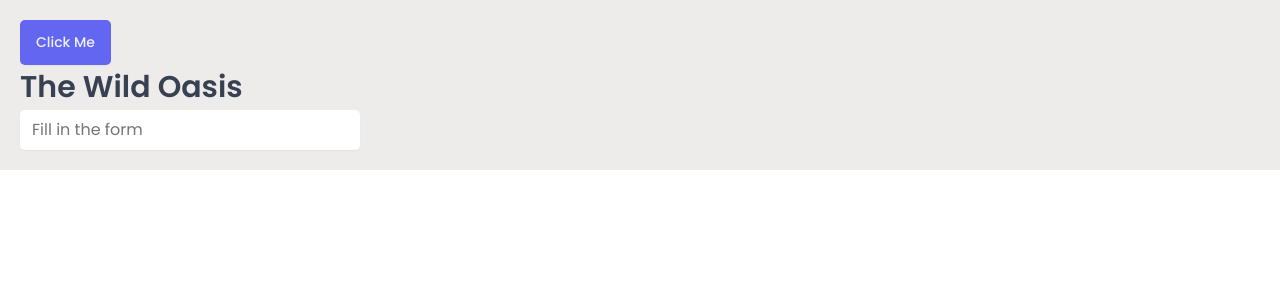
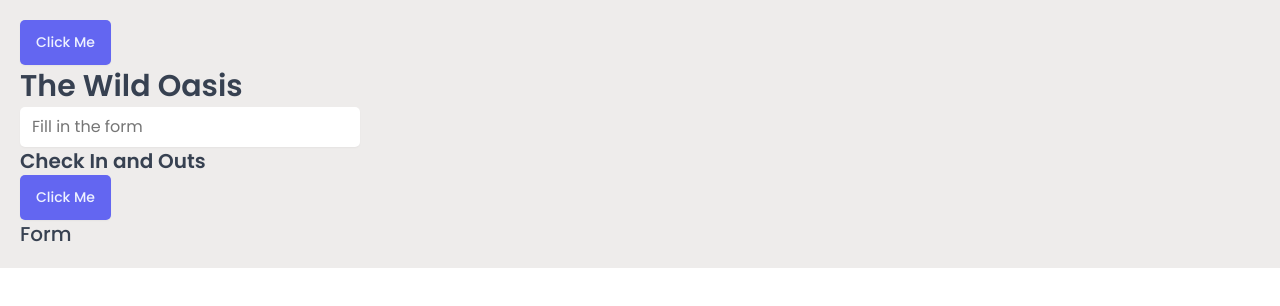
Before and after one commit to muyiwadosunmu/wild-oasis, a React (Vite) app: page / in a window 1280 px wide. Shown: the top 306 px of the page. Built offline with nearby package versions, Linux system fonts and the light colour scheme; a web font is replaced by a local one.

Commit message:
Styled components props and css function

```diff
--- a/src/App.jsx
+++ b/src/App.jsx
@@ -2,11 +2,7 @@
 import GlobalStyles from "./styles/GlobalStyles";
 import Button from "./ui/Button";
 import Input from "./ui/Input";
-
-const H1 = styled.h1`
-  font-size: 30px;
-  font-weight: 600;
-`;
+import Heading from "./ui/Heading";
 
 const StyledApp = styled.div`
   background-color: #eeeceb;
@@ -19,8 +15,11 @@
       <GlobalStyles />
       <StyledApp>
         <Button>Click Me</Button>
-        <H1>The Wild Oasis</H1>
+        <Heading as="h1">The Wild Oasis</Heading>
         <Input placeholder="Fill in the form" />
+        <Heading as="h2">Check In and Outs</Heading>
+        <Button>Click Me</Button>
+        <Heading as="h3">Form</Heading>
       </StyledApp>
     </>
   );
--- /dev/null
+++ b/src/ui/Heading.jsx
@@ -0,0 +1,30 @@
+import styled, { css } from "styled-components";
+
+// const test = css`
+//   text-align: center;
+//   ${10 > 5 && "background-color: yellow"}
+// `;
+
+const Heading = styled.h1`
+  ${(props) =>
+    props.as === "h1" &&
+    css`
+      font-size: 3rem;
+      font-weight: 600;
+    `}
+  line-height: 1.4;
+  ${(props) =>
+    props.as === "h2" &&
+    css`
+      font-size: 2rem;
+      font-weight: 600;
+    `}
+  ${(props) =>
+    props.as === "h3" &&
+    css`
+      font-size: 2rem;
+      font-weight: 500;
+    `}
+`;
+
+export default Heading;
```
